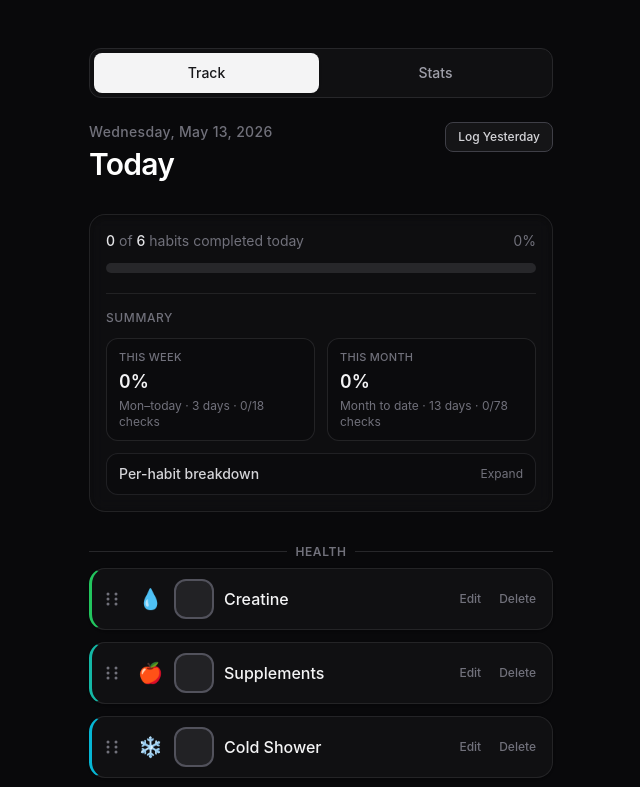
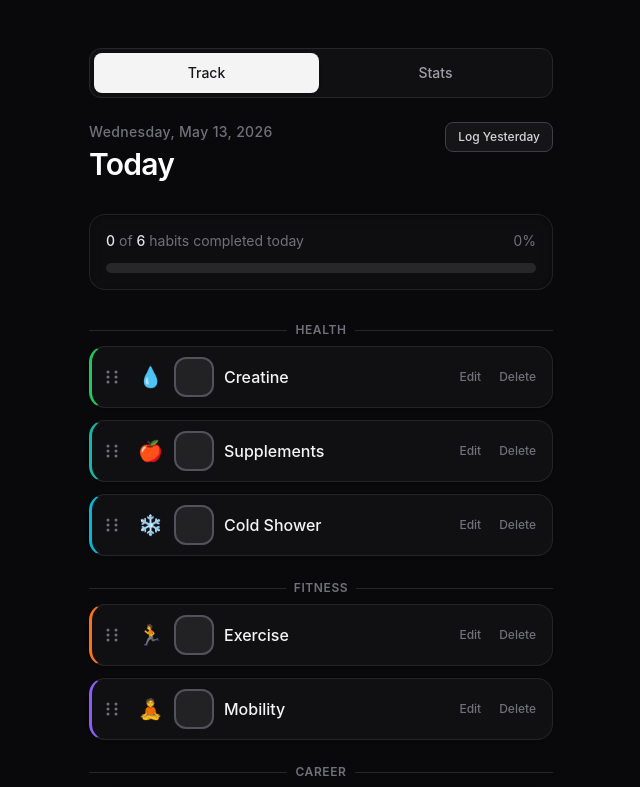
Before and after one commit to shaurya10n/habit-tracker, a React (Vite) app: page / in a window 1280 px wide. Shown: the top 787 px of the page, without its empty margins (319-959 px from the left). Built offline with nearby package versions, Linux system fonts and the light colour scheme.

Commit message:
removed summary

```diff
--- a/src/App.tsx
+++ b/src/App.tsx
@@ -185,25 +185,6 @@ function hexToRgb(hex: string): { r: number; g: number; b: number } | null {
 }
 
 type RateResult = { done: number; total: number; pct: number }
-
-function completionRateOverall(
-  habits: Habit[],
-  completions: Persisted['completions'],
-  dates: string[],
-): RateResult {
-  const n = habits.length
-  const total = n * dates.length
-  if (total === 0) return { done: 0, total: 0, pct: 0 }
-  let done = 0
-  for (const date of dates) {
-    const map = completions[date]
-    if (!map) continue
-    for (const h of habits) {
-      if (map[h.id]) done++
-    }
-  }
-  return { done, total, pct: Math.round((done / total) * 100) }
-}
 
 function completionRateHabit(
   completions: Persisted['completions'],
@@ -1154,32 +1135,23 @@ export default function App() {
     return habits.filter((h) => day[h.id]).length
   }, [habits, completions, activeLogDate])
 
-  const { weekDates, monthDates, weekOverall, monthOverall, habitRates } =
-    useMemo(() => {
+  const habitRates = useMemo(() => {
     const end = parseYMD(today)
     const weekStart = startOfWeekMonday(end)
     const monthStart = startOfMonth(end)
     const wd = enumerateYMDInclusive(weekStart, end)
     const md = enumerateYMDInclusive(monthStart, end)
-      const weekOverall = completionRateOverall(habits, completions, wd)
-      const monthOverall = completionRateOverall(habits, completions, md)
-      const habitRates: Record<
+    const rates: Record<
       string,
       { week: RateResult; month: RateResult }
     > = {}
     for (const h of habits) {
-        habitRates[h.id] = {
+      rates[h.id] = {
         week: completionRateHabit(completions, h.id, wd),
         month: completionRateHabit(completions, h.id, md),
       }
     }
-      return {
-        weekDates: wd,
-        monthDates: md,
-        weekOverall,
-        monthOverall,
-        habitRates,
-      }
+    return rates
   }, [habits, completions, today])
 
   const categoryOptions = useMemo(() => {
@@ -1563,96 +1535,6 @@ export default function App() {
               style={{ width: `${progressPct}%` }}
             />
           </div>
-
-          <div className="mt-5 border-t border-zinc-800/80 pt-4">
-            <h2 className="mb-3 text-xs font-medium uppercase tracking-wider text-zinc-500">
-              Summary
-            </h2>
-            {total === 0 ? (
-              <p className="text-sm text-zinc-500">
-                Add habits to see weekly and monthly completion rates.
-              </p>
-            ) : (
-              <>
-                <div className="grid grid-cols-1 gap-3 sm:grid-cols-2">
-                  <div className="rounded-xl border border-zinc-800/90 bg-zinc-950/40 px-3 py-2.5">
-                    <p className="text-[11px] font-medium uppercase tracking-wide text-zinc-500">
-                      This week
-                    </p>
-                    <p className="mt-0.5 text-lg font-semibold tabular-nums text-zinc-100">
-                      {weekOverall.pct}%
-                    </p>
-                    <p className="mt-0.5 text-xs text-zinc-500">
-                      Mon–today · {weekDates.length} day
-                      {weekDates.length === 1 ? '' : 's'} ·{' '}
-                      {weekOverall.done}/{weekOverall.total} checks
-                    </p>
-                  </div>
-                  <div className="rounded-xl border border-zinc-800/90 bg-zinc-950/40 px-3 py-2.5">
-                    <p className="text-[11px] font-medium uppercase tracking-wide text-zinc-500">
-                      This month
-                    </p>
-                    <p className="mt-0.5 text-lg font-semibold tabular-nums text-zinc-100">
-                      {monthOverall.pct}%
-                    </p>
-                    <p className="mt-0.5 text-xs text-zinc-500">
-                      Month to date · {monthDates.length} day
-                      {monthDates.length === 1 ? '' : 's'} ·{' '}
-                      {monthOverall.done}/{monthOverall.total} checks
-                    </p>
-                  </div>
-                </div>
-
-                <details className="group/stats mt-3 rounded-xl border border-zinc-800/80 bg-zinc-950/30">
-                  <summary className="cursor-pointer list-none px-3 py-2.5 text-sm font-medium text-zinc-300 outline-none marker:content-none [&::-webkit-details-marker]:hidden">
-                    <span className="flex items-center justify-between gap-2">
-                      <span>Per-habit breakdown</span>
-                      <span className="flex shrink-0 items-center gap-2 text-xs font-normal text-zinc-500">
-                        <span className="group-open/stats:hidden">Expand</span>
-                        <span className="hidden group-open/stats:inline">
-                          Collapse
-                        </span>
-                      </span>
-                    </span>
-                  </summary>
-                  <div className="border-t border-zinc-800/80 px-3 py-2">
-                    <p className="mb-2 text-xs text-zinc-500">
-                      Share of days each habit was completed (same ranges as
-                      above).
-                    </p>
-                    <ul className="max-h-48 space-y-2 overflow-y-auto pr-1 text-sm">
-                      {habits.map((h) => {
-                        const r = habitRates[h.id]
-                        return (
-                          <li
-                            key={`stat-${h.id}`}
-                            className="flex items-baseline justify-between gap-2 border-b border-zinc-800/50 pb-2 last:border-0 last:pb-0"
-                          >
-                            <span className="flex min-w-0 items-center gap-2 text-zinc-300">
-                              <span
-                                className="shrink-0 text-base leading-none"
-                                aria-hidden
-                              >
-                                {h.icon}
-                              </span>
-                              <span className="truncate">{h.name}</span>
-                            </span>
-                            <span className="shrink-0 tabular-nums text-zinc-400">
-                              <span className="text-zinc-200">{r.week.pct}%</span>
-                              <span className="text-zinc-600"> wk</span>
-                              <span className="mx-1.5 text-zinc-600">·</span>
-                              <span className="text-zinc-200">{r.month.pct}%</span>
-                              <span className="text-zinc-600"> mo</span>
-                            </span>
-                          </li>
-                        )
-                      })}
-                    </ul>
-                  </div>
-                </details>
-              </>
-            )}
-          </div>
         </section>
 
         {allDone && (
```
Lines whose indentation alone changed are shown as unchanged.
